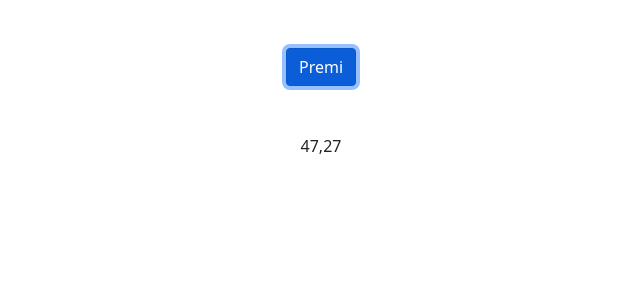
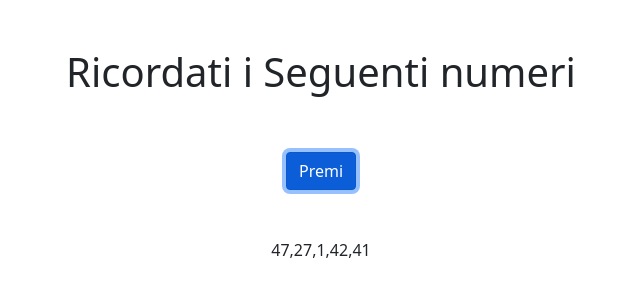
Before and after one commit to Francesco-Capriolo/js-simon, a plain HTML site: page index.html in a window 1280 px wide. Both pictures are taken after a click on the button "Premi". Shown: the whole page, without its empty margins (319-959 px from the left). Drawn offline with nearby package versions, Linux system fonts and the light colour scheme.

Commit message:
corretto

```diff
--- a/index.html
+++ b/index.html
@@ -20,9 +20,10 @@
     <header></header>
 
     <main class="container">
-        <section class="row">
-            <div class="col-12 d-flex justify-content-center pt-5">
-                <button id="random-number" class="btn btn.large btn-primary">Premi</button>
+        <section class="row text-center pt-5">
+            <h1>Ricordati i Seguenti numeri</h1>
+            <div class="col-12 d-flex justify-content-center pt-5 text-center">
+                <button id="random-number" class="btn btn.large btn-primary display-block">Premi</button>
             </div>
             <div class="col-12 d-flex justify-content-around pt-5">
                 <div id="number-generate" class="text-center">
--- a/js/main.js
+++ b/js/main.js
@@ -17,7 +17,7 @@ let createNumber = [];
 document.getElementById("random-number").addEventListener('click', function () {
     numberList.innerHTML = "";
     createNumber = [];
-    for (let i = 0; i < 2; i++) {
+    for (let i = 0; i < 5; i++) {
         let number = Math.floor((Math.random() * 50) + 1);
         createNumber.push(number);
         numberList.innerHTML = createNumber;
```
